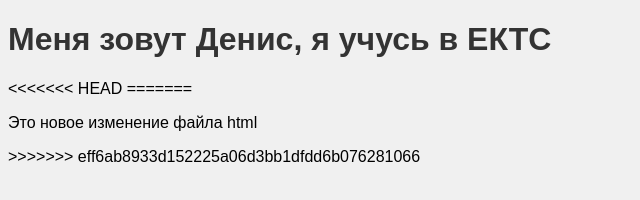
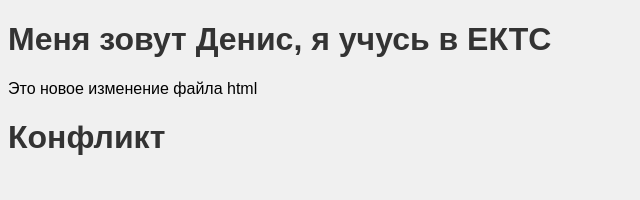
Before and after one commit to DenisLeshukov/prakt5_Trpo, a plain HTML site: page index.html in a window 1280 px wide. Shown: the whole page, without its empty margins (0-640 px from the left). Drawn offline with Linux system fonts and the light colour scheme.

Commit message:
Конфликт

```diff
--- a/index.html
+++ b/index.html
@@ -8,10 +8,7 @@
 </head>
 <body>
     <h1>Меня зовут Денис, я учусь в ЕКТС</h1>
-<<<<<<< HEAD
-
-=======
     <p>Это новое изменение файла html</p>
->>>>>>> eff6ab8933d152225a06d3bb1dfdd6b076281066
+    <h1>Конфликт</h1>
 </body>
 </html>
```
